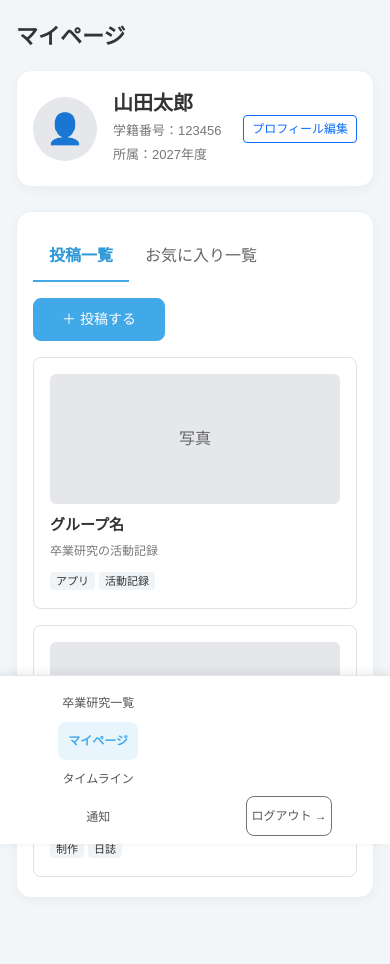
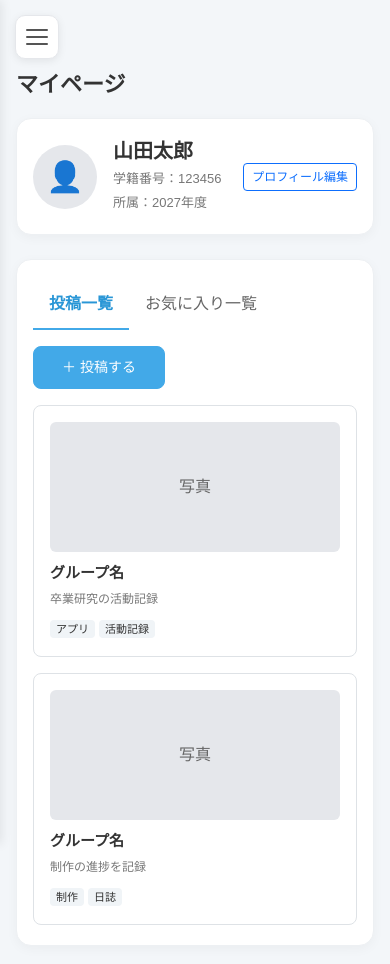
Before and after one commit to wakana1109047/JyobiKen, a React (Vite) app in the folder frontend/: page /mypage in a window 390 px wide. Shown: the top 964 px of the page. Built offline with nearby package versions, Linux system fonts and the light colour scheme.

Commit message:
スマホ画面をハンバーガーメニューに変更

```diff
--- a/frontend/src/App.css
+++ b/frontend/src/App.css
@@ -221,54 +221,142 @@ textarea.form-control {
 /* ==========================================================================
    3. レスポンシブ共通設定 (スマホ対応)
    ========================================================================== */
+
+/* ==========================================================================
+   3. レスポンシブ共通設定 (スマホ対応)
+   ========================================================================== */
+
+/* ハンバーガーボタン */
+.hamburger-button {
+  display: none;
+}
+
+.sidebar-overlay {
+  display: none;
+}
+
 @media (max-width: 768px) {
   .layout {
     flex-direction: column;
   }
 
+  /* ハンバーガーボタン */
+  .hamburger-button {
+    display: flex;
+    position: fixed;
+    top: 15px;
+    left: 15px;
+    width: 44px;
+    height: 44px;
+    padding: 10px;
+    flex-direction: column;
+    justify-content: center;
+    gap: 5px;
+    background: #fff;
+    border: 1px solid var(--border-color);
+    border-radius: 10px;
+    box-shadow: 0 2px 8px rgba(0, 0, 0, 0.08);
+    cursor: pointer;
+    z-index: 10002;
+  }
+
+  .hamburger-button span {
+    display: block;
+    width: 22px;
+    height: 2px;
+    background: #555;
+    border-radius: 2px;
+    transition: 0.2s;
+  }
+
+  /* ボタンを押したときのアニメーション */
+  .hamburger-button span:nth-child(1).open {
+    transform: translateY(7px) rotate(45deg);
+  }
+
+  .hamburger-button span:nth-child(2).open {
+    opacity: 0;
+  }
+
+  .hamburger-button span:nth-child(3).open {
+    transform: translateY(-7px) rotate(-45deg);
+  }
+
+  /* 背景の暗い部分 */
+  .sidebar-overlay {
+    display: block;
+    position: fixed;
+    inset: 0;
+    background: rgba(0, 0, 0, 0.4);
+    z-index: 10000;
+  }
+
+  /* サイドバー */
   .sidebar {
-    width: 100%;
+    width: 280px;
+    max-width: 85vw;
     min-width: 0;
-    min-height: auto;
-    height: auto;
+    height: 100vh;
+    height: 100dvh;
+    min-height: 100vh;
     position: fixed;
-    top: auto;
-    bottom: 0;
+    top: 0;
+    bottom: auto;
     left: 0;
-    padding: 8px 4px calc(8px + env(safe-area-inset-bottom));
+    padding: 30px 20px;
     display: flex;
-    flex-direction: row;
-    justify-content: space-around;
-    align-items: center;
+    flex-direction: column;
+    align-items: stretch;
+    justify-content: flex-start;
     background: #fff;
-    border-top: 1px solid var(--border-color);
-    box-shadow: 0 -2px 10px rgba(0, 0, 0, 0.08);
-    z-index: 9999;
+    border-top: none;
+    box-shadow: 2px 0 10px rgba(0, 0, 0, 0.08);
+    z-index: 10001;
+    overflow-y: auto;
+    transform: translateX(-100%);
+    transition: transform 0.3s ease;
+  }
+
+  .sidebar.is-open {
+    transform: translateX(0);
   }
 
   .sidebar .logo,
   .sidebar a.logo {
-    display: none !important;
+    display: block !important;
+    margin-bottom: 40px;
   }
 
-  .sidebar a:not(.logo):not(.logout),
-  .sidebar .nav-link {
-    flex: 1;
-    text-align: center;
-    padding: 10px 4px;
-    margin: 0;
-    font-size: 12px;
-    white-space: nowrap;
-    border-radius: 8px;
+  .sidebar .nav {
+    width: 100%;
   }
 
-  .sidebar a.logout {
-    display: none !important;
+  .sidebar a:not(.logo),
+  .sidebar .nav-link {
+    flex: none;
+    text-align: left;
+    padding: 13px 15px;
+    margin-bottom: 10px;
+    font-size: 14px;
+    white-space: normal;
+    border-radius: 10px;
   }
 
+  .sidebar .logout {
+    display: block;
+    margin-top: auto;
+    padding-top: 30px;
+  }
+
+  .sidebar .logout a {
+    display: block;
+    width: 100%;
+  }
+
+  /* メインコンテンツ */
   .main-content {
     margin-left: 0;
-    padding: 24px 16px 110px;
+    padding: 72px 16px 24px;
   }
 
   .page-title {
--- a/frontend/src/components/Sidebar.jsx
+++ b/frontend/src/components/Sidebar.jsx
@@ -1,43 +1,114 @@
+
+import { useState } from 'react';
 import { NavLink, Link } from 'react-router-dom';
 
 export default function Sidebar({ user, onLogout }) {
-    // URLではなくログインユーザーの権限(role)で判定
     const isAdmin = user?.role === 'admin';
+    const [isOpen, setIsOpen] = useState(false);
+
+    const closeMenu = () => {
+        setIsOpen(false);
+    };
 
     return (
-        <aside className="sidebar">
-            <Link to={isAdmin ? '/admin-home' : '/'} className="logo">
+        <>
+            {/* ハンバーガーボタン */}
+            <button
+                type="button"
+                className="hamburger-button"
+                onClick={() => setIsOpen(!isOpen)}
+                aria-label={isOpen ? 'メニューを閉じる' : 'メニューを開く'}
+                aria-expanded={isOpen}
+            >
+                <span className={isOpen ? 'open' : ''}></span>
+                <span className={isOpen ? 'open' : ''}></span>
+                <span className={isOpen ? 'open' : ''}></span>
+            </button>
+
+            {/* 背景の暗い部分 */}
+            {isOpen && (
+                <div
+                    className="sidebar-overlay"
+                    onClick={closeMenu}
+                ></div>
+            )}
+
+            {/* サイドバー */}
+            <aside className={`sidebar ${isOpen ? 'is-open' : ''}`}>
+                <Link
+                    to={isAdmin ? '/admin-home' : '/'}
+                    className="logo"
+                    onClick={closeMenu}
+                >
                     JyobiKen
                 </Link>
 
                 <nav className="nav flex-column">
                     {isAdmin ? (
                         <>
-                        <NavLink to="/admin-home" className={({ isActive }) => `nav-link ${isActive ? 'active' : ''}`}>
+                            <NavLink
+                                to="/admin-home"
+                                className={({ isActive }) => `nav-link ${isActive ? 'active' : ''}`}
+                                onClick={closeMenu}
+                            >
                                 卒業研究一覧
                             </NavLink>
-                        <NavLink to="/admin-accounts" className={({ isActive }) => `nav-link ${isActive ? 'active' : ''}`}>
+
+                            <NavLink
+                                to="/admin-accounts"
+                                className={({ isActive }) => `nav-link ${isActive ? 'active' : ''}`}
+                                onClick={closeMenu}
+                            >
                                 アカウント管理
                             </NavLink>
-                        <NavLink to="/timeline" className={({ isActive }) => `nav-link ${isActive ? 'active' : ''}`}>
+
+                            <NavLink
+                                to="/timeline"
+                                className={({ isActive }) => `nav-link ${isActive ? 'active' : ''}`}
+                                onClick={closeMenu}
+                            >
                                 タイムライン
                             </NavLink>
-                        <NavLink to="/notifications" className={({ isActive }) => `nav-link ${isActive ? 'active' : ''}`}>
+
+                            <NavLink
+                                to="/notifications"
+                                className={({ isActive }) => `nav-link ${isActive ? 'active' : ''}`}
+                                onClick={closeMenu}
+                            >
                                 通知
                             </NavLink>
                         </>
                     ) : (
                         <>
-                        <NavLink to="/" className={({ isActive }) => `nav-link ${isActive ? 'active' : ''}`}>
+                            <NavLink
+                                to="/"
+                                className={({ isActive }) => `nav-link ${isActive ? 'active' : ''}`}
+                                onClick={closeMenu}
+                            >
                                 卒業研究一覧
                             </NavLink>
-                        <NavLink to="/mypage" className={({ isActive }) => `nav-link ${isActive ? 'active' : ''}`}>
+
+                            <NavLink
+                                to="/mypage"
+                                className={({ isActive }) => `nav-link ${isActive ? 'active' : ''}`}
+                                onClick={closeMenu}
+                            >
                                 マイページ
                             </NavLink>
-                        <NavLink to="/timeline" className={({ isActive }) => `nav-link ${isActive ? 'active' : ''}`}>
+
+                            <NavLink
+                                to="/timeline"
+                                className={({ isActive }) => `nav-link ${isActive ? 'active' : ''}`}
+                                onClick={closeMenu}
+                            >
                                 タイムライン
                             </NavLink>
-                        <NavLink to="/notifications" className={({ isActive }) => `nav-link ${isActive ? 'active' : ''}`}>
+
+                            <NavLink
+                                to="/notifications"
+                                className={({ isActive }) => `nav-link ${isActive ? 'active' : ''}`}
+                                onClick={closeMenu}
+                            >
                                 通知
                             </NavLink>
                         </>
@@ -48,11 +119,15 @@ export default function Sidebar({ user, onLogout }) {
                     <Link
                         to="/login"
                         className="btn btn-outline-secondary btn-sm w-100"
-                    onClick={onLogout}
+                        onClick={() => {
+                            closeMenu();
+                            onLogout();
+                        }}
                     >
                         ログアウト →
                     </Link>
                 </div>
             </aside>
+        </>
     );
 }
--- a/frontend/src/page.css
+++ b/frontend/src/page.css
@@ -9,7 +9,7 @@
 /* スマートフォン */
 @media (max-width: 768px) {
     .page-content {
-        padding: 24px 16px 110px;
+        padding: 72px 16px 24px;
     }
 }
 
```
Lines whose indentation alone changed are shown as unchanged.
